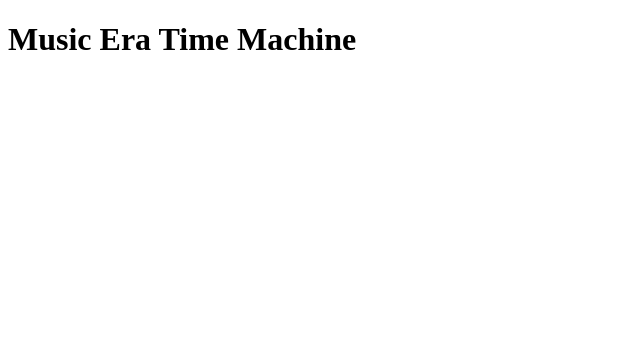
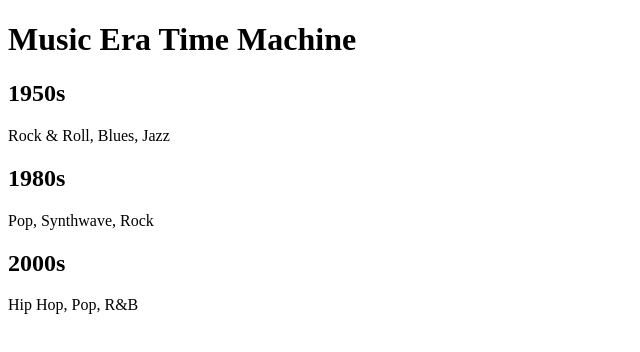
Before and after one commit to anjalirawat8181-spec/music-era-time-machine, a React (Vite) app: page / in a window 1280 px wide. Shown: the top 352 px of the page, without its empty margins (0-640 px from the left). Built offline with nearby package versions, Linux system fonts and the light colour scheme.

Commit message:
Connected era data to app

```diff
--- a/src/App.jsx
+++ b/src/App.jsx
@@ -1,7 +1,16 @@
+import eras from "./data/eras";
+
 function App() {
   return (
     <div>
       <h1> Music Era Time Machine</h1>
+
+      {eras.map((era) => (
+        <div key={era.id}>
+          <h2>{era.name}</h2>
+          <p>{era.genres.join(", ")}</p>
+        </div>
+      ))}
     </div>
   );
 }
```
